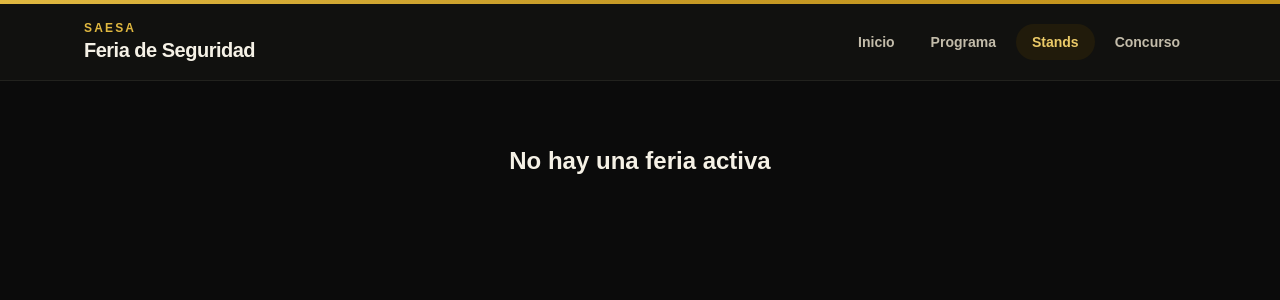
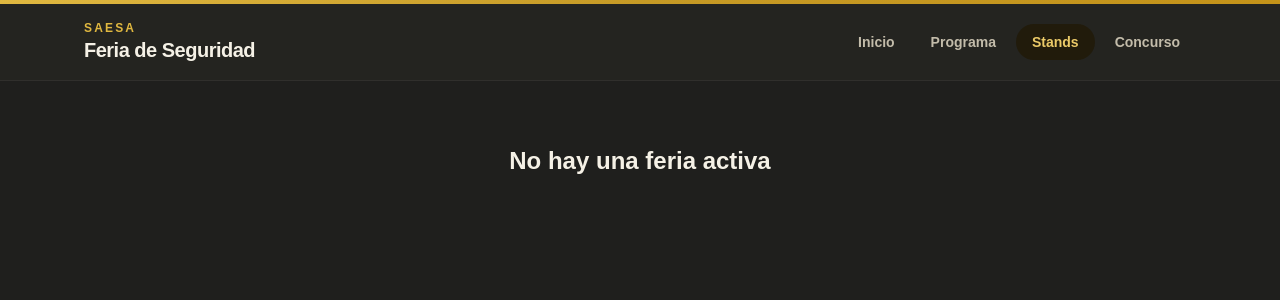
Before and after one commit to Nico-MG/feria-seguridad-saesa, a Next.js app: page /stands in a window 1280 px wide. Shown: the top 300 px of the page. Built offline with nearby package versions, Linux system fonts and the light colour scheme; no server answers; the database is empty.

Commit message:
Update color variables for improved contrast and accessibility in styles

```diff
--- a/app/globals.css
+++ b/app/globals.css
@@ -1,7 +1,7 @@
 @import "tailwindcss";
 
 :root {
-  --background: #0b0b0b;
+  --background: #1f1f1d;
   --foreground: #f5f1e6;
   color-scheme: dark;
 }
@@ -11,15 +11,15 @@
   --color-foreground: var(--foreground);
   --font-sans: var(--font-geist-sans);
   --font-mono: var(--font-geist-mono);
-  --color-slate-50: #11110f;
-  --color-slate-100: #181816;
-  --color-slate-200: #272722;
-  --color-slate-300: #38382f;
-  --color-slate-400: #515146;
-  --color-slate-500: #6b6b5d;
-  --color-slate-600: #858577;
-  --color-slate-700: #a2a291;
-  --color-slate-800: #c2c1ae;
+  --color-slate-50: #242420;
+  --color-slate-100: #2b2a27;
+  --color-slate-200: #343330;
+  --color-slate-300: #474540;
+  --color-slate-400: #5e5c56;
+  --color-slate-500: #767168;
+  --color-slate-600: #8d897f;
+  --color-slate-700: #a9a295;
+  --color-slate-800: #c7c1af;
   --color-slate-900: #e4e1d4;
   --color-slate-950: #f5f2e8;
   --color-sky-50: #211b0b;
@@ -63,14 +63,14 @@ body {
 [class~="text-slate-800"] { color: #eee8d8; }
 [class~="text-slate-900"] { color: #f5f1e6; }
 [class~="text-slate-950"] { color: #fffbed; }
-[class~="bg-white"] { background-color: #171715; }
-[class~="bg-white/80"] { background-color: rgb(23 23 21 / 80%); }
-[class~="bg-white/90"] { background-color: rgb(23 23 21 / 90%); }
+[class~="bg-white"] { background-color: #2a2a27; }
+[class~="bg-white/80"] { background-color: rgb(42 42 39 / 80%); }
+[class~="bg-white/90"] { background-color: rgb(42 42 39 / 90%); }
 [class~="bg-white/10"] { background-color: rgb(255 255 255 / 10%); }
-[class~="bg-slate-700"] { background-color: #292923; }
-[class~="bg-slate-800"] { background-color: #20201d; }
-[class~="bg-slate-900"] { background-color: #111110; }
-[class~="bg-slate-950"] { background-color: #080808; }
+[class~="bg-slate-700"] { background-color: #4a4842; }
+[class~="bg-slate-800"] { background-color: #363531; }
+[class~="bg-slate-900"] { background-color: #2a2a27; }
+[class~="bg-slate-950"] { background-color: #1f1f1d; }
 
 .qr-code-surface {
   background-color: #fff;
--- a/app/stands/page.tsx
+++ b/app/stands/page.tsx
@@ -86,7 +86,7 @@ export default async function StandsPage() {
                       className="flex h-12 w-12 items-center justify-center overflow-hidden rounded-xl bg-sky-50"
                     />
 
-                    <span className="rounded-full bg-slate-100 px-3 py-1 text-xs font-bold text-slate-500">
+                    <span className="rounded-full bg-slate-100 px-3 py-1 text-xs font-bold text-white">
                       {stand.number}
                     </span>
                   </div>
--- a/components/InteractiveStandMap.tsx
+++ b/components/InteractiveStandMap.tsx
@@ -263,7 +263,7 @@ export default function InteractiveStandMap({ stands, companies }: Props) {
                         className="flex w-full items-center gap-3 rounded-lg p-2 text-left hover:bg-slate-50"
                       >
                         <span
-                          className={`flex h-8 w-8 shrink-0 items-center justify-center rounded-lg text-sm font-bold text-slate-900 ${
+                          className={`flex h-8 w-8 shrink-0 items-center justify-center rounded-lg text-sm font-bold text-black ${
                             visited ? "bg-green-300" : "bg-yellow-300"
                           }`}
                         >
```
